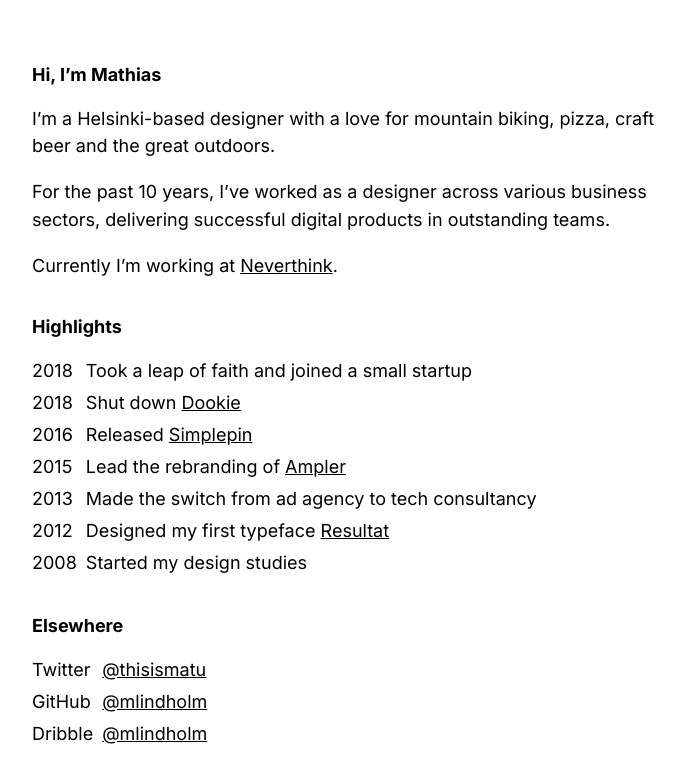
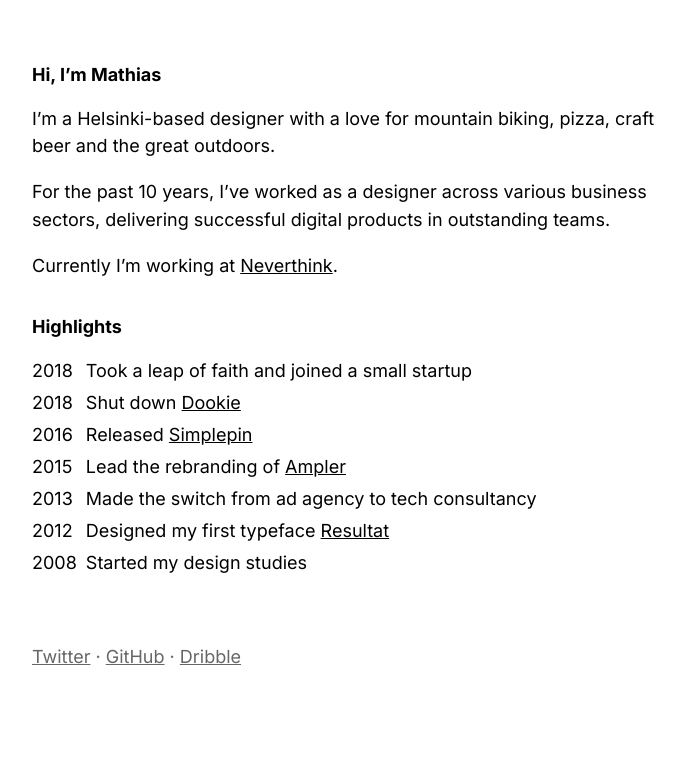
Before and after one commit to mlindholm/homepage, an Eleventy site: page src/index.md in a window 1280 px wide. Shown: the whole page, without its empty margins (32-717 px from the left). Built offline with nearby package versions, Linux system fonts and the light colour scheme; Eleventy itself is replaced by a stand-in of ours; files that its build step writes are made by us from their sources.

Commit message:
Add footer

```diff
--- a/src/_includes/css/base.css
+++ b/src/_includes/css/base.css
@@ -57,6 +57,12 @@
   padding: 5%;
 }
 
+.footer {
+  color: var(--secondary);
+  padding: 5%;
+  padding-top: 0;
+}
+
 @media (prefers-color-scheme: dark) {
   body {
     color: var(--background);
--- a/src/_includes/layouts/default.njk
+++ b/src/_includes/layouts/default.njk
@@ -20,5 +20,8 @@
     <div class="container">
       {{ content | safe }}
     </div>
+    <div class="footer">
+      <a href="https://twitter.com/thisismatu">Twitter</a> ·  <a href="https://github.com/mlindholm">GitHub</a> ·  <a href="https://dribbble.com/mlindholm/">Dribble</a>
+    </div>
   </body>
 </html>
--- a/src/index.md
+++ b/src/index.md
@@ -21,11 +21,3 @@
 | 2013 | Made the switch from ad agency to tech consultancy |
 | 2012 | Designed my first typeface [Resultat](https://github.com/mlindholm/resultat) |
 | 2008 | Started my design studies |
-
-## Elsewhere
-
-| | |
-|-|-|
-| Twitter | [@thisismatu](https://twitter.com/thisismatu) |
-| GitHub | [@mlindholm](https://github.com/mlindholm) |
-| Dribble | [@mlindholm](https://dribbble.com/mlindholm/) |
```
